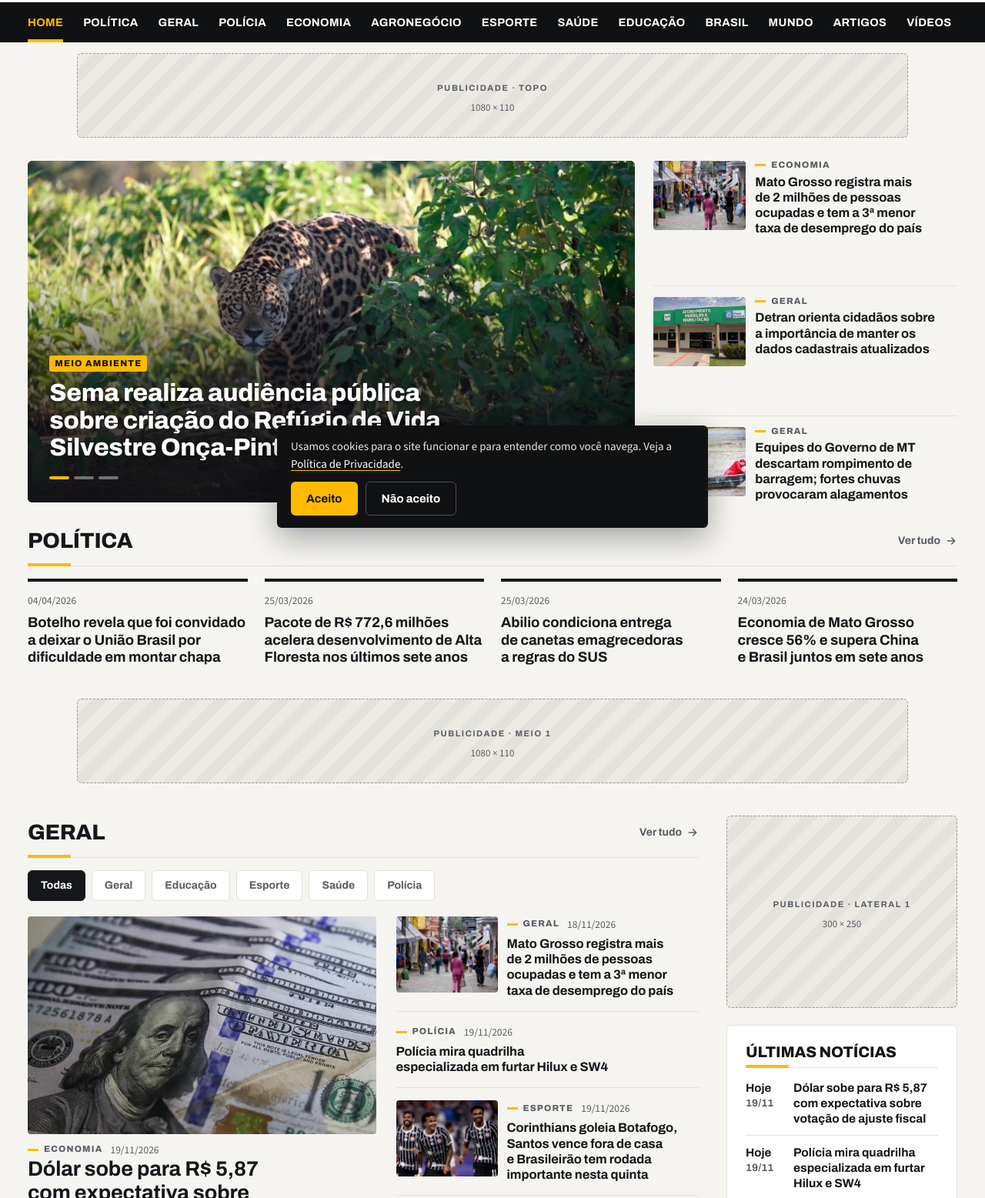
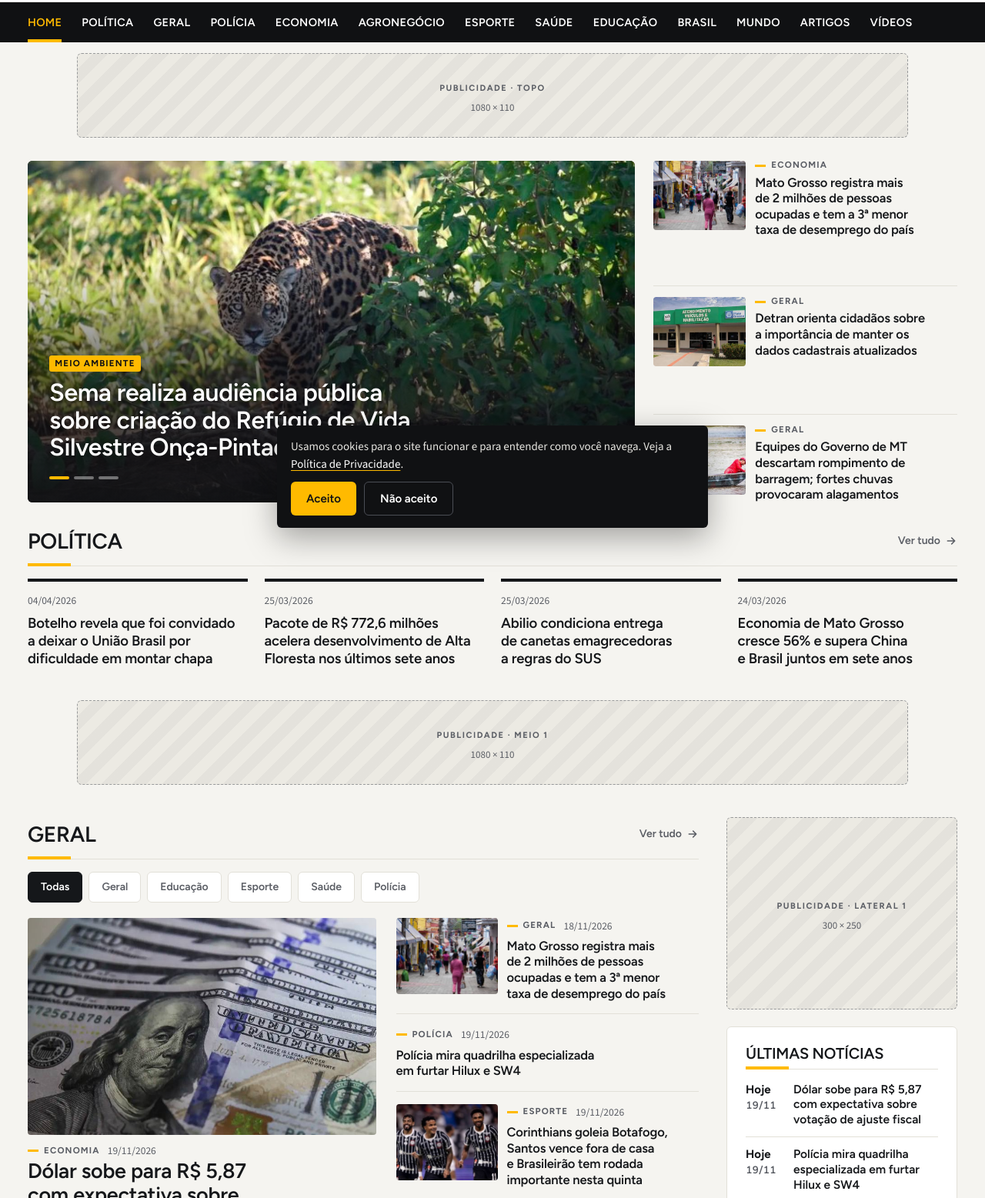
Before and after one commit to luizpodecrer-ship-it/canalmt, a plain HTML site: page index.html in a window 1280 px wide. Shown: the part 102-1659 px from the top of the page at 77% size. Drawn offline with nearby package versions, Linux system fonts and the light colour scheme.

Commit message:
Tipografia mais leve: títulos em Figtree 600 no lugar de Archivo 700/800
Co-Authored-By: Claude Fable 5.2 <noreply@anthropic.com>
Claude-Session: https://claude.ai/code/session_013Hzvk1Y8p3cSm3bhx2aWGk

```diff
--- a/css/style.css
+++ b/css/style.css
@@ -20,7 +20,7 @@
   --cartao: #ffffff;
   --anuncio: #eceae3;
 
-  --f-titulo: "Archivo", "Arial Narrow", Arial, sans-serif;
+  --f-titulo: "Figtree", "Segoe UI", Roboto, Arial, sans-serif;
   --f-texto: "Source Sans 3", "Segoe UI", Roboto, Arial, sans-serif;
 
   --largura: 1240px;
@@ -79,7 +79,7 @@ h1, h2, h3, h4 { font-family: var(--f-titulo); text-wrap: balance; }
 /* 3. Utilitários ---------------------------------------------------------- */
 .container { width: 100%; max-width: var(--largura); margin-inline: auto; padding-inline: var(--borda); }
 .so-leitor { position: absolute; width: 1px; height: 1px; overflow: hidden; clip-path: inset(50%); white-space: nowrap; }
-.pular { position: absolute; left: 8px; top: -60px; z-index: 100; background: var(--amarelo); color: #101113; padding: 10px 14px; border-radius: 6px; font-weight: 700; }
+.pular { position: absolute; left: 8px; top: -60px; z-index: 100; background: var(--amarelo); color: #101113; padding: 10px 14px; border-radius: 6px; font-weight: 600; }
 .pular:focus { top: 8px; }
 .so-desktop { display: none; }
 @media (min-width: 900px) { .so-desktop { display: revert; } .so-celular { display: none !important; } }
@@ -131,7 +131,7 @@ h1, h2, h3, h4 { font-family: var(--f-titulo); text-wrap: balance; }
 .logo svg { height: 44px; width: auto; }
 .cabecalho__marca { display: flex; align-items: center; gap: 12px; min-width: 0; margin-right: auto; }
 .agora { display: flex; flex-direction: column; gap: 3px; padding-left: 12px; border-left: 3px solid var(--amarelo); font-size: 12.5px; line-height: 1.15; color: var(--suave); white-space: nowrap; }
-.agora__data { font: 700 13px/1.15 var(--f-titulo); color: var(--texto); }
+.agora__data { font: 600 13px/1.15 var(--f-titulo); color: var(--texto); }
 .agora__hora b { font-family: var(--f-titulo); color: var(--texto); font-variant-numeric: tabular-nums; }
 @media (max-width: 359px) { .agora { display: none; } }
 .cabecalho__links { display: none; }
@@ -144,7 +144,7 @@ h1, h2, h3, h4 { font-family: var(--f-titulo); text-wrap: balance; }
 .editorias { background: var(--preto); color: #fff; }
 .editorias__lista { display: flex; gap: 2px; overflow-x: auto; scrollbar-width: none; scroll-snap-type: x proximity; margin-inline: calc(var(--borda) * -1); padding-inline: calc(var(--borda) - 10px); }
 .editorias__lista::-webkit-scrollbar { display: none; }
-.editorias__lista a { position: relative; display: flex; align-items: center; height: 46px; padding-inline: 10px; font: 700 14px/1 var(--f-titulo); letter-spacing: .02em; text-transform: uppercase; white-space: nowrap; scroll-snap-align: start; }
+.editorias__lista a { position: relative; display: flex; align-items: center; height: 46px; padding-inline: 10px; font: 600 14px/1 var(--f-titulo); letter-spacing: .02em; text-transform: uppercase; white-space: nowrap; scroll-snap-align: start; }
 .editorias__lista a::after { content: ""; position: absolute; left: 10px; right: 10px; bottom: 0; height: 4px; background: var(--amarelo); transform: scaleX(0); transform-origin: left; transition: transform .22s ease; }
 .editorias__lista a:hover::after, .editorias__lista a[aria-current="page"]::after { transform: scaleX(1); }
 .editorias__lista a[aria-current="page"] { color: var(--amarelo); }
@@ -163,7 +163,7 @@ h1, h2, h3, h4 { font-family: var(--f-titulo); text-wrap: balance; }
   .editorias__lista a { height: var(--menu-h); padding-inline: 12px; font-size: 14.5px; }
   .editorias__lista a::after { left: 12px; right: 12px; }
   .busca-linha { display: flex; align-items: center; gap: 8px; background: var(--fundo); border: 1px solid var(--linha); border-radius: var(--raio-botao); padding: 0 6px 0 14px; width: min(300px, 24vw); }
-  .cabecalho__links { align-items: center; gap: 20px; margin-right: 12px; font: 700 14px/1 var(--f-titulo); color: var(--suave); white-space: nowrap; }
+  .cabecalho__links { align-items: center; gap: 20px; margin-right: 12px; font: 600 14px/1 var(--f-titulo); color: var(--suave); white-space: nowrap; }
   .cabecalho__links a:not(.btn-icone):hover { color: var(--texto); text-decoration: underline; text-decoration-color: var(--amarelo); text-decoration-thickness: 2px; text-underline-offset: 4px; }
   .busca-linha:focus-within { border-color: var(--amarelo-forte); box-shadow: 0 0 0 3px color-mix(in srgb, var(--amarelo) 35%, transparent); }
   .busca-linha input { flex: 1; min-width: 0; height: 44px; border: 0; background: none; color: var(--texto); font: inherit; outline: none; }
@@ -187,7 +187,7 @@ h1, h2, h3, h4 { font-family: var(--f-titulo); text-wrap: balance; }
 .gaveta__busca input { flex: 1; min-width: 0; height: 48px; border: 0; background: none; color: #fff; font: inherit; outline: none; }
 .gaveta__titulo { font: 700 12px/1 var(--f-titulo); letter-spacing: .14em; text-transform: uppercase; color: var(--amarelo); margin-bottom: 4px; }
 .gaveta__lista { display: grid; grid-template-columns: 1fr 1fr; column-gap: 16px; }
-.gaveta__lista a { display: flex; align-items: center; min-height: 46px; border-bottom: 1px solid #26282d; font: 700 16px/1.2 var(--f-titulo); }
+.gaveta__lista a { display: flex; align-items: center; min-height: 46px; border-bottom: 1px solid #26282d; font: 600 16px/1.2 var(--f-titulo); }
 .gaveta__lista--uma { grid-template-columns: 1fr; }
 .gaveta__lista a:active { color: var(--amarelo); }
 .gaveta__rodape { margin-top: auto; display: flex; align-items: center; justify-content: space-between; color: #a5a7ad; font-size: 14px; }
@@ -195,7 +195,7 @@ h1, h2, h3, h4 { font-family: var(--f-titulo); text-wrap: balance; }
 /* 6. Últimas notícias (letreiro) ------------------------------------------ */
 .ultimas { background: var(--papel); border-bottom: 1px solid var(--linha); }
 .ultimas .container { display: flex; align-items: center; gap: 12px; min-height: 44px; }
-.ultimas__selo { flex: none; display: inline-flex; align-items: center; gap: 8px; background: var(--amarelo); color: #101113; font: 800 12px/1 var(--f-titulo); letter-spacing: .08em; text-transform: uppercase; padding: 8px 10px; border-radius: 4px; }
+.ultimas__selo { flex: none; display: inline-flex; align-items: center; gap: 8px; background: var(--amarelo); color: #101113; font: 700 12px/1 var(--f-titulo); letter-spacing: .08em; text-transform: uppercase; padding: 8px 10px; border-radius: 4px; }
 .ultimas__selo::before { content: ""; width: 7px; height: 7px; border-radius: 50%; background: #101113; animation: pulso 1.6s ease-in-out infinite; }
 @keyframes pulso { 50% { opacity: .25; } }
 .ultimas__janela { flex: 1; min-width: 0; overflow: hidden; mask-image: linear-gradient(90deg, transparent, #000 24px, #000 calc(100% - 40px), transparent); }
@@ -208,7 +208,7 @@ h1, h2, h3, h4 { font-family: var(--f-titulo); text-wrap: balance; }
 @keyframes letreiro { to { transform: translateX(-50%); } }
 
 /* 7. Componentes de notícia ----------------------------------------------- */
-.chapeu { display: inline-block; font: 800 11.5px/1 var(--f-titulo); letter-spacing: .1em; text-transform: uppercase; color: var(--texto); background: var(--amarelo); color: #101113; padding: 5px 7px; border-radius: 3px; }
+.chapeu { display: inline-block; font: 700 11.5px/1 var(--f-titulo); letter-spacing: .1em; text-transform: uppercase; color: var(--texto); background: var(--amarelo); color: #101113; padding: 5px 7px; border-radius: 3px; }
 .chapeu--linha { background: none; padding: 0; color: var(--suave); }
 .chapeu--linha::before { content: ""; display: inline-block; width: 14px; height: 3px; background: var(--amarelo); margin-right: 7px; vertical-align: middle; }
 .data { color: var(--suave); font-size: 13.5px; font-variant-numeric: tabular-nums; }
@@ -216,7 +216,7 @@ h1, h2, h3, h4 { font-family: var(--f-titulo); text-wrap: balance; }
 .card { position: relative; display: flex; flex-direction: column; gap: 10px; }
 .card__foto { position: relative; overflow: hidden; border-radius: var(--raio); background: var(--anuncio); aspect-ratio: 16 / 10; }
 .card__foto img { width: 100%; height: 100%; object-fit: cover; transition: transform .5s cubic-bezier(.2, .8, .2, 1); }
-.card__titulo { font-weight: 700; font-size: 18px; line-height: 1.22; letter-spacing: -.005em; }
+.card__titulo { font-weight: 600; font-size: 18px; line-height: 1.25; letter-spacing: -.01em; }
 .card__titulo a::after { content: ""; position: absolute; inset: 0; z-index: 1; }   /* o cartão inteiro é clicável */
 .card__titulo a { background: linear-gradient(var(--amarelo), var(--amarelo)) 0 100% / 0 2px no-repeat; transition: background-size .3s; }
 .card__resumo { color: var(--suave); font-size: 16px; line-height: 1.45; }
@@ -247,8 +247,8 @@ h1, h2, h3, h4 { font-family: var(--f-titulo); text-wrap: balance; }
 .secao { padding-block: 22px; }
 .secao__topo { display: flex; align-items: center; justify-content: space-between; gap: 12px; margin-bottom: 16px; padding-bottom: 10px; border-bottom: 1px solid var(--linha); position: relative; }
 .secao__topo::after { content: ""; position: absolute; left: 0; bottom: -1px; width: 56px; height: 4px; background: var(--amarelo); }
-.secao__titulo { font-weight: 800; font-size: 24px; line-height: 1; letter-spacing: -.01em; text-transform: uppercase; }
-.secao__mais { flex: none; display: inline-flex; align-items: center; gap: 6px; min-height: 44px; font: 700 14px/1 var(--f-titulo); color: var(--suave); }
+.secao__titulo { font-weight: 600; font-size: 24px; line-height: 1; letter-spacing: -.01em; text-transform: uppercase; }
+.secao__mais { flex: none; display: inline-flex; align-items: center; gap: 6px; min-height: 44px; font: 600 14px/1 var(--f-titulo); color: var(--suave); }
 .secao__mais svg { width: 16px; height: 16px; fill: none; stroke: currentColor; stroke-width: 2.4; stroke-linecap: round; stroke-linejoin: round; transition: transform .2s; }
 .secao__mais:hover { color: var(--texto); }
 .secao__mais:hover svg { transform: translateX(4px); }
@@ -268,7 +268,7 @@ h1, h2, h3, h4 { font-family: var(--f-titulo); text-wrap: balance; }
 .slide img { position: absolute; inset: 0; width: 100%; height: 100%; object-fit: cover; }
 .slide::after { content: ""; position: absolute; inset: 0; background: linear-gradient(180deg, rgba(16, 17, 19, 0) 30%, rgba(16, 17, 19, .55) 58%, rgba(16, 17, 19, .94) 100%); }
 .slide__texto { position: absolute; inset: auto 0 0 0; z-index: 2; padding: 18px var(--borda) 46px; display: flex; flex-direction: column; align-items: flex-start; gap: 10px; }
-.slide__titulo { font-weight: 800; font-size: clamp(23px, 6.2vw, 30px); line-height: 1.1; letter-spacing: -.012em; text-shadow: 0 1px 12px rgba(0, 0, 0, .4); }
+.slide__titulo { font-weight: 600; font-size: clamp(23px, 6.2vw, 30px); line-height: 1.1; letter-spacing: -.012em; text-shadow: 0 1px 12px rgba(0, 0, 0, .4); }
 .slide__titulo a::after { content: ""; position: absolute; inset: -400px 0 0 0; }
 .slide__resumo { display: none; color: #dddcd7; max-width: 60ch; }
 .destaque__pontos { position: absolute; left: var(--borda); bottom: 16px; z-index: 3; display: flex; gap: 6px; }
@@ -313,7 +313,7 @@ h1, h2, h3, h4 { font-family: var(--f-titulo); text-wrap: balance; }
 /* Geral com filtros */
 .filtros { display: flex; gap: 8px; overflow-x: auto; scrollbar-width: none; margin: -4px calc(var(--borda) * -1) 16px; padding: 4px var(--borda); }
 .filtros::-webkit-scrollbar { display: none; }
-.filtro { flex: none; min-height: 40px; padding: 0 16px; border: 1px solid var(--linha); border-radius: var(--raio-botao); background: var(--papel); font: 700 14px/1 var(--f-titulo); color: var(--suave); transition: background .18s, color .18s, border-color .18s, transform .12s; }
+.filtro { flex: none; min-height: 40px; padding: 0 16px; border: 1px solid var(--linha); border-radius: var(--raio-botao); background: var(--papel); font: 600 14px/1 var(--f-titulo); color: var(--suave); transition: background .18s, color .18s, border-color .18s, transform .12s; }
 .filtro:hover { border-color: var(--texto); color: var(--texto); }
 .filtro:active { transform: scale(.95); }
 .filtro[aria-pressed="true"] { background: var(--texto); border-color: var(--texto); color: var(--papel); }
@@ -321,7 +321,7 @@ h1, h2, h3, h4 { font-family: var(--f-titulo); text-wrap: balance; }
 .geral__grade .card--lado { padding-top: 16px; border-top: 1px solid var(--linha); }
 .geral__grade .card--lado .card__resumo { display: none; }
 .geral__vazio { padding: 22px; border: 1px dashed var(--linha); border-radius: var(--raio); color: var(--suave); }
-.geral__vazio a { color: var(--texto); font-weight: 700; text-decoration: underline; text-decoration-color: var(--amarelo); text-decoration-thickness: 2px; text-underline-offset: 3px; }
+.geral__vazio a { color: var(--texto); font-weight: 600; text-decoration: underline; text-decoration-color: var(--amarelo); text-decoration-thickness: 2px; text-underline-offset: 3px; }
 [hidden] { display: none !important; }
 @media (min-width: 760px) {
   .filtros { margin-inline: 0; padding-inline: 0; flex-wrap: wrap; }
@@ -339,9 +339,9 @@ h1, h2, h3, h4 { font-family: var(--f-titulo); text-wrap: balance; }
 /* lateral: últimas */
 .recentes li { display: grid; grid-template-columns: 52px 1fr; gap: 10px; padding-block: 12px; border-top: 1px solid var(--linha); position: relative; }
 .recentes li:first-child { border-top: 0; padding-top: 0; }
-.recentes time { font: 700 13.5px/1.4 var(--f-titulo); font-variant-numeric: tabular-nums; color: var(--suave); }
+.recentes time { font: 600 13.5px/1.4 var(--f-titulo); font-variant-numeric: tabular-nums; color: var(--suave); }
 .recentes time b { display: block; color: var(--texto); font-size: 15px; }
-.recentes a { font: 700 15.5px/1.28 var(--f-titulo); }
+.recentes a { font: 600 15.5px/1.28 var(--f-titulo); }
 .recentes a::after { content: ""; position: absolute; inset: 0; }
 .recentes li:hover a { text-decoration: underline; text-decoration-color: var(--amarelo); text-decoration-thickness: 2px; text-underline-offset: 3px; }
 
@@ -356,7 +356,7 @@ h1, h2, h3, h4 { font-family: var(--f-titulo); text-wrap: balance; }
 .video__play { position: absolute; left: 50%; top: 44%; width: 68px; height: 68px; margin: -34px 0 0 -34px; border-radius: var(--raio-botao); background: var(--amarelo); color: #101113; display: grid; place-items: center; transition: transform .25s cubic-bezier(.3, 1.6, .5, 1); }
 .video:hover .video__play { transform: scale(1.12); }
 .video__play svg { width: 26px; height: 26px; margin-left: 4px; fill: currentColor; }
-.video__titulo { position: absolute; inset: auto 0 0 0; padding: 40px 18px 16px; background: linear-gradient(transparent, rgba(16, 17, 19, .92)); font: 700 18px/1.2 var(--f-titulo); }
+.video__titulo { position: absolute; inset: auto 0 0 0; padding: 40px 18px 16px; background: linear-gradient(transparent, rgba(16, 17, 19, .92)); font: 600 18px/1.2 var(--f-titulo); }
 .video iframe { position: absolute; inset: 0; width: 100%; height: 100%; border: 0; }
 
 /* 8.5 Variedades: carrossel de dedo no celular, grade no desktop */
@@ -372,7 +372,7 @@ h1, h2, h3, h4 { font-family: var(--f-titulo); text-wrap: balance; }
 .rodape__grade { display: grid; gap: 28px; padding-block: 36px 28px; }
 .rodape .logo { color: #fff; margin-bottom: 14px; }
 .rodape .logo svg { height: 48px; }
-.rodape__titulo { font: 800 13px/1 var(--f-titulo); letter-spacing: .12em; text-transform: uppercase; color: #fff; margin-bottom: 12px; }
+.rodape__titulo { font: 600 13px/1 var(--f-titulo); letter-spacing: .12em; text-transform: uppercase; color: #fff; margin-bottom: 12px; }
 .rodape__links { display: grid; grid-template-columns: 1fr 1fr; gap: 0 18px; }
 .rodape__links a { display: flex; align-items: center; min-height: 40px; }
 .rodape__tags { display: flex; flex-wrap: wrap; gap: 8px; }
@@ -397,7 +397,7 @@ h1, h2, h3, h4 { font-family: var(--f-titulo); text-wrap: balance; }
 .cookies { position: fixed; left: 12px; right: 12px; bottom: calc(12px + var(--ancora, 0px)); z-index: 50; max-width: 560px; margin-inline: auto; background: var(--preto); color: #e6e5e0; border-radius: var(--raio-g); padding: 16px 18px; box-shadow: 0 12px 40px rgba(0, 0, 0, .35); font-size: 15px; display: grid; gap: 12px; animation: entra .4s .6s both; }
 .cookies a { color: #fff; text-decoration: underline; text-decoration-color: var(--amarelo); text-underline-offset: 3px; }
 .cookies__botoes { display: flex; gap: 10px; }
-.btn { display: inline-flex; align-items: center; justify-content: center; min-height: 44px; padding: 0 20px; border-radius: var(--raio-botao); font: 700 15px/1 var(--f-titulo); transition: transform .12s, background .18s; }
+.btn { display: inline-flex; align-items: center; justify-content: center; min-height: 44px; padding: 0 20px; border-radius: var(--raio-botao); font: 600 15px/1 var(--f-titulo); transition: transform .12s, background .18s; }
 .btn:active { transform: scale(.96); }
 .btn--amarelo { background: var(--amarelo); color: #101113; }
 .btn--amarelo:hover { background: #ffc933; }
--- a/index.html
+++ b/index.html
@@ -8,7 +8,7 @@
 <meta name="theme-color" content="#101113">
 <link rel="preconnect" href="https://fonts.googleapis.com">
 <link rel="preconnect" href="https://fonts.gstatic.com" crossorigin>
-<link href="https://fonts.googleapis.com/css2?family=Archivo:wght@700;800&family=Source+Sans+3:wght@400;600&display=swap" rel="stylesheet">
+<link href="https://fonts.googleapis.com/css2?family=Figtree:wght@600;700&family=Source+Sans+3:wght@400;600&display=swap" rel="stylesheet">
 <link rel="stylesheet" href="css/style.css">
 </head>
 <body>
```
Also changed, not shown: 1 other file.
